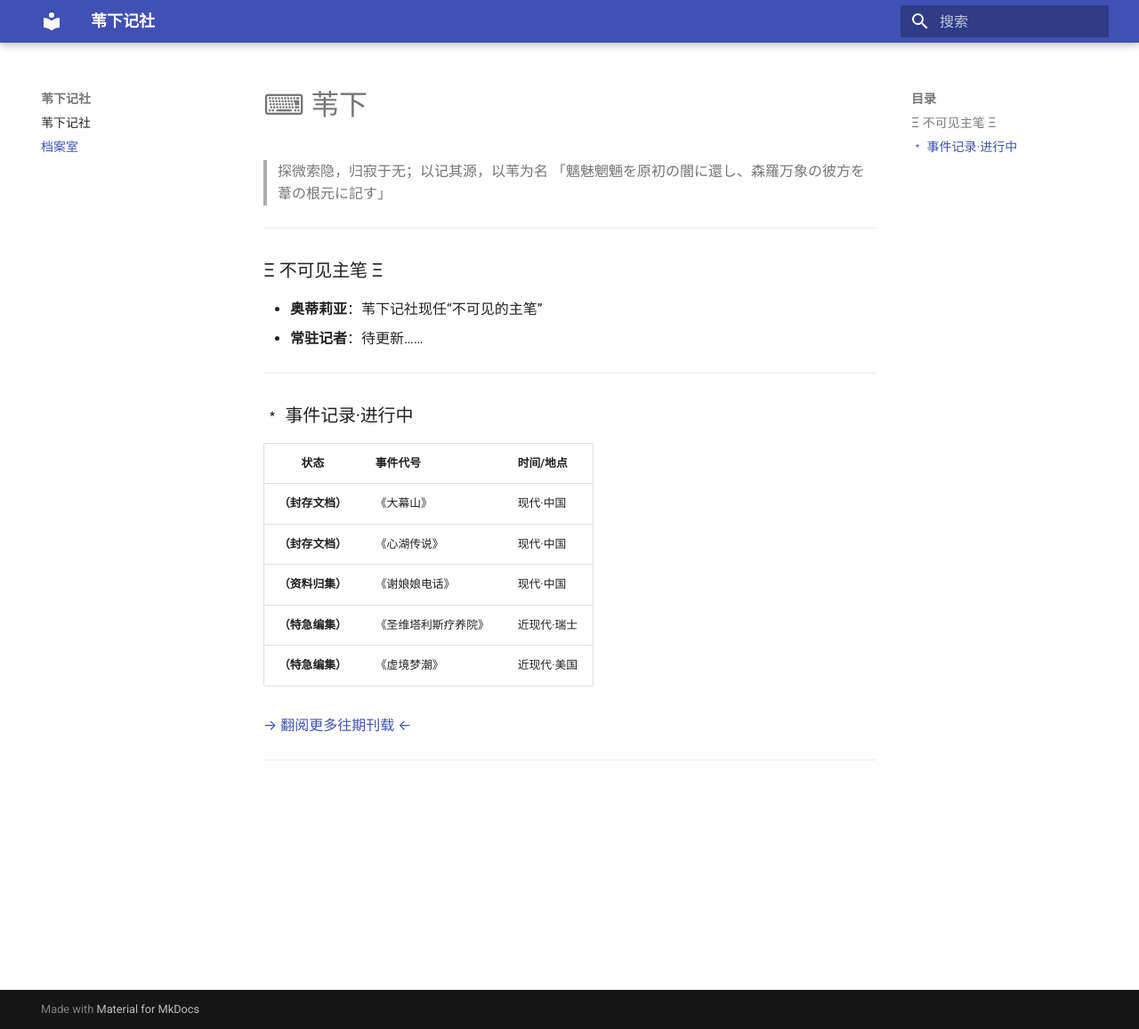
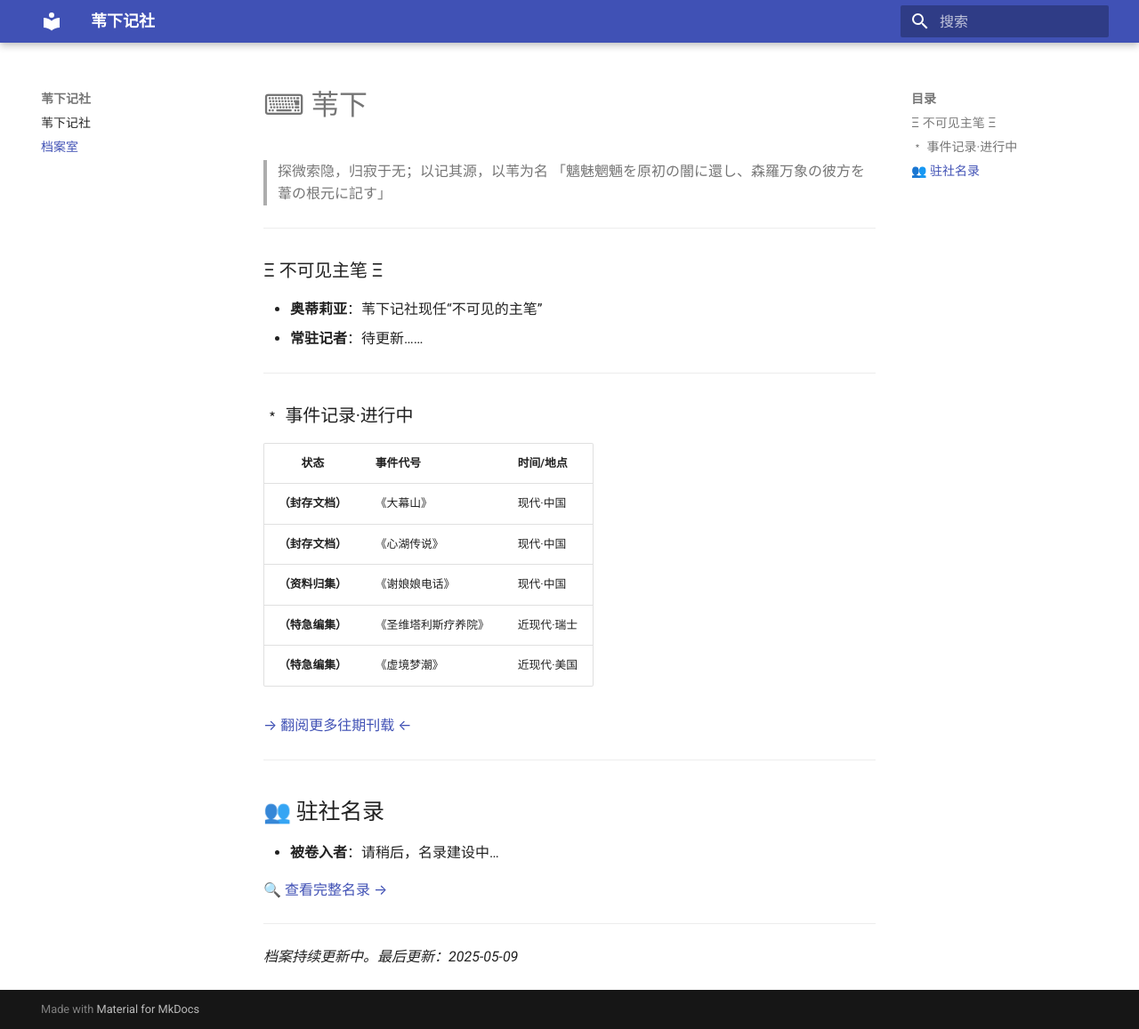
Before and after one commit to atokaz/my-coc-wiki, an MkDocs documentation site: the page built from docs/home.md, in a window 1280 px wide and 1157 px high. Shown: the whole window at 89% size. Built offline with MkDocs 1.6.1 and Material for MkDocs 9.7.7, drawn with Linux system fonts in a browser that asks for light colours.

Commit message:
Update home.md

```diff
--- a/docs/home.md
+++ b/docs/home.md
@@ -24,3 +24,13 @@
 [→ 翻阅更多往期刊载 ←]()
 
 ---
+
+## 👥 驻社名录
+
+- **被卷入者**：请稍后，名录建设中…
+
+[🔍 查看完整名录 →](./roster)
+
+---
+
+*档案持续更新中。最后更新：2025-05-09*
```
